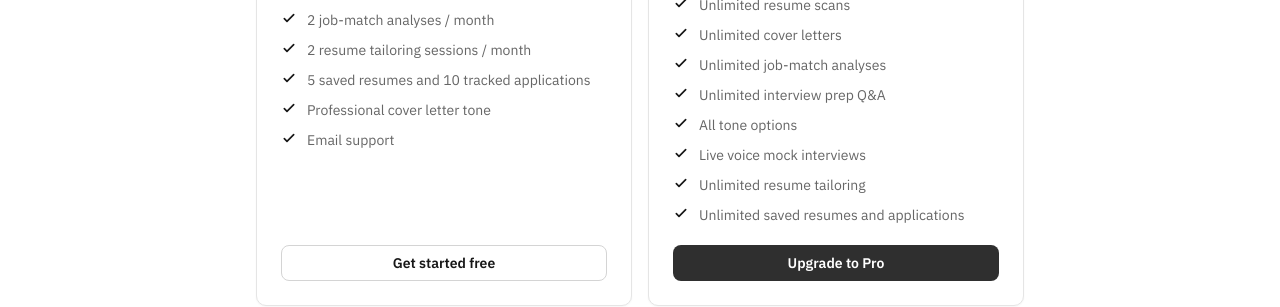
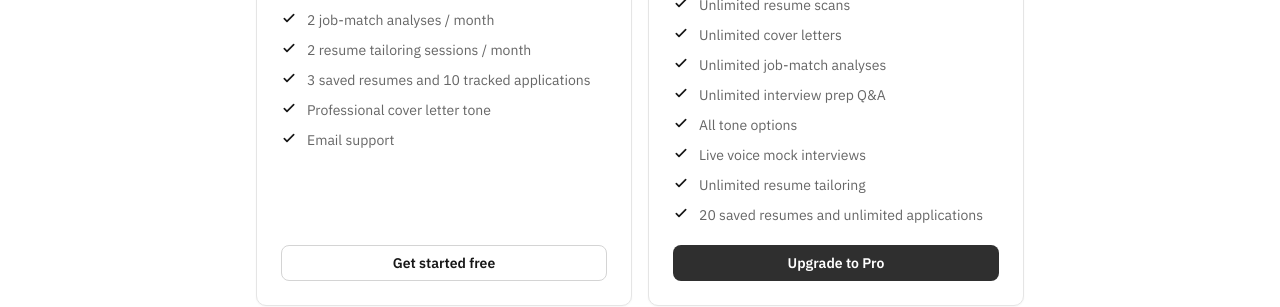
Before and after one commit to syedarman1/screenme, a Next.js app: page / in a window 1280 px wide. Shown: the part 2727-3034 px from the top of the page. Built offline with nearby package versions, Linux system fonts and the light colour scheme; no server answers.

Commit message:
fix: align saved resume pricing with enforced limits

```diff
--- a/src/app/components/PlanChecker.tsx
+++ b/src/app/components/PlanChecker.tsx
@@ -106,7 +106,7 @@ export default function PlanChecker({
                 "Unlimited resume scans & tailoring",
                 "Unlimited cover letters & job matching",
                 "AI mock interview with voice",
-                "Unlimited applications & saved resumes",
+                "Unlimited applications & 20 saved resumes",
               ].map((benefit) => (
                 <div key={benefit} className="flex items-center gap-2.5">
                   <svg className="w-4 h-4 text-green shrink-0" fill="none" viewBox="0 0 24 24" stroke="currentColor" strokeWidth={2.5}>
--- a/src/app/components/PricingSection.tsx
+++ b/src/app/components/PricingSection.tsx
@@ -17,7 +17,7 @@ const TIERS = [
       "2 cover letters / month",
       "2 job-match analyses / month",
       "2 resume tailoring sessions / month",
-      "5 saved resumes and 10 tracked applications",
+      "3 saved resumes and 10 tracked applications",
       "Professional cover letter tone",
       "Email support",
     ],
@@ -38,7 +38,7 @@ const TIERS = [
       "All tone options",
       "Live voice mock interviews",
       "Unlimited resume tailoring",
-      "Unlimited saved resumes and applications",
+      "20 saved resumes and unlimited applications",
     ],
     cta: "Upgrade to Pro",
     featured: true,
--- a/src/app/terms/page.tsx
+++ b/src/app/terms/page.tsx
@@ -10,7 +10,7 @@ export default function PolicyPage() {
     <p className="text-sm text-fg-muted mb-10">Updated September 8, 2026</p>
     <section className="mb-8"><h2 className="text-xl font-semibold mb-3">Using ScreenMe</h2><p className="text-fg-muted leading-relaxed">ScreenMe provides resume feedback, document drafting, job matching, interview practice, and tools to organize your job search. Keep your account credentials private and submit only content you are authorized to use. Do not attempt to bypass usage limits, access another person’s account, or disrupt the service.</p></section>
     <section className="mb-8"><h2 className="text-xl font-semibold mb-3">Review AI output</h2><p className="text-fg-muted leading-relaxed">AI responses and scores can be inaccurate or incomplete. Review every document and suggestion before using it, and keep claims about your experience truthful. ScreenMe scores are guidance; they do not reproduce an employer’s applicant tracking system. Using the service does not guarantee a job, interview, or hiring outcome.</p></section>
-    <section className="mb-8"><h2 className="text-xl font-semibold mb-3">Free and Pro plans</h2><p className="text-fg-muted leading-relaxed">The Free plan includes three resume scans, two cover letters, two job matches, and two resume tailoring sessions per calendar month, resetting at the start of the month in UTC. Interview preparation requires Pro. The Free plan supports five saved resumes and ten tracked applications. Pro removes monthly tool allowances and saved-item caps. Request rate limits still apply to protect availability.</p></section>
+    <section className="mb-8"><h2 className="text-xl font-semibold mb-3">Free and Pro plans</h2><p className="text-fg-muted leading-relaxed">The Free plan includes three resume scans, two cover letters, two job matches, and two resume tailoring sessions per calendar month, resetting at the start of the month in UTC. Interview preparation requires Pro. The Free plan supports three saved resumes and ten tracked applications. Pro removes monthly tool allowances, supports up to twenty saved resumes, and allows unlimited tracked applications. Request rate limits still apply to protect availability.</p></section>
     <section className="mb-8"><h2 className="text-xl font-semibold mb-3">Billing and cancellation</h2><p className="text-fg-muted leading-relaxed">Pro costs US$15 per month and renews monthly through Stripe. Review the total and terms shown at checkout before subscribing. Use Manage billing on your dashboard to view invoices, update your payment method, or cancel renewal. Cancellation takes effect at the end of the current billing period. For a billing problem or refund request, contact support with your account email; do not send full card details.</p></section>
     <section className="mb-8"><h2 className="text-xl font-semibold mb-3">Your content and support</h2><p className="text-fg-muted leading-relaxed">You retain your rights in the content you submit. ScreenMe processes that content to provide the features you request, as described in the privacy notice. For account, service, or billing questions, use the contact form. These terms do not limit rights that applicable law gives you.</p></section>
     <p className="text-sm text-fg-muted">Questions? <Link href="/contact" className="underline">Contact ScreenMe</Link>. Read our <Link href="/privacy" className="underline">privacy notice</Link>.</p>
```
